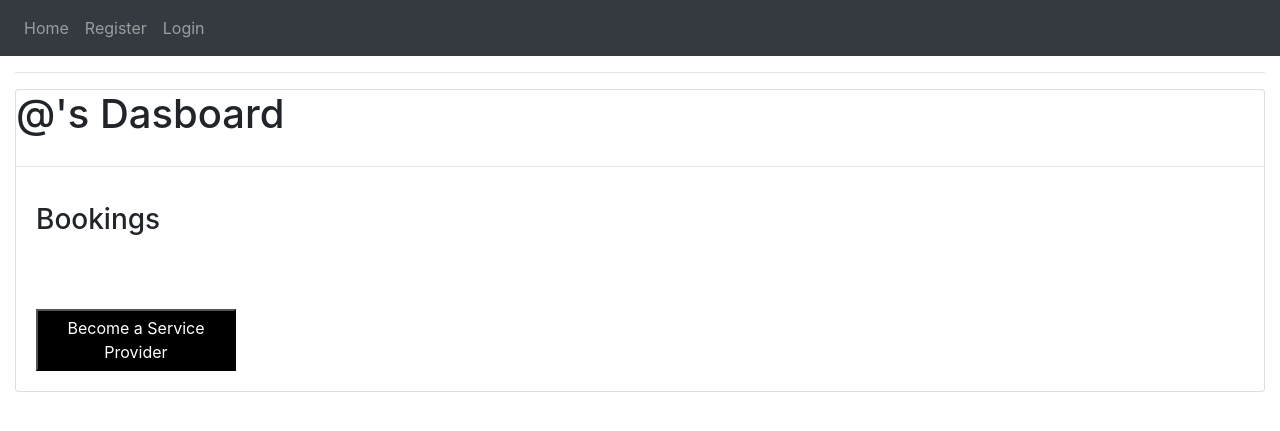
After one commit to AA24107/BookMyService, a Django app: template services/templates/services/dashboard.html in a window 1280 px wide. The commit adds this page. Shown: the top 431 px of the page. Run offline with Django 5.2, Linux system fonts and the light colour scheme; the template is opened without the code that fills it, so the values that code supplies are empty; some libraries are stand-ins or nearby versions.

Commit message:
Implement dashboard with conditional user/provider views

```diff
--- a/services/static/services/script.js
+++ b/services/static/services/script.js
@@ -1,14 +1,17 @@
 const searchInput = document.getElementById("search-bar");
 const cards = document.querySelectorAll(".service-card");
 
-searchInput.addEventListener("input", filterCards);
+if (searchInput) {
+    searchInput.addEventListener("input", filterCards);
+}
 
+console.log("Js working");
 
 cards.forEach(card => {
     const id = card.dataset.id;
 
     card.addEventListener("click", () => {
-        window.location.href = `service/${id}`
+        window.location.href = `/service/${id}`
     })
 })
 
--- a/services/static/services/styles.css
+++ b/services/static/services/styles.css
@@ -27,13 +27,14 @@
 }
 
 
-.card {
+.service-card {
     display: block;
     cursor: pointer;
     padding: 15px;
+    transition: 0.2s;
 }
 
-.card:hover {
+.service-card:hover {
     transform: translateY(-4px);
     box-shadow: 15px;
     background-color: rgb(170, 174, 179);
--- a/services/templates/services/become_provider.html
+++ b/services/templates/services/become_provider.html
@@ -6,14 +6,16 @@
 <br>
 <div class="card">
     <div class="container-fluid ">
-        <h1>Login</h1>
+        <h1>Become a Provider</h1>
+        <hr>
+        <h3>Username: @{{user.username}}</h3>
         <form class="card-body" action="{% url 'become_provider' %}" method="post">
             {% csrf_token %}
             <div class="form-group">
                 <input  class="form-control" autofocus type="text" name="description" placeholder="Description">
             </div>
             <div class="form-group">
-                <input  class="btn btn-primary" type="submit" value="Login">
+                <input  class="btn btn-primary" type="submit" value="Become a Provider">
             </div>
         </form>
     </div>
--- /dev/null
+++ b/services/templates/services/dashboard.html
@@ -0,0 +1,54 @@
+ {% extends "services/layout.html" %}
+
+{% block title %}{{user.username}}{% endblock %}
+{% block content %}
+    <hr>
+    <div class="card mb-3 dashboard" id="user-view">
+        <h1 class="card-title">@{{user.username}}'s Dasboard</h1>
+        <hr>
+        {% if not provider %}
+        <div class="card-body">
+            <h3>Bookings</h3>
+            {% for booking in bookings %}
+            <!--Bookings-->
+            {% endfor %}
+        </div>
+        <br>
+        <div class="card-body">
+            <button class="button" onclick="window.location.href=`{% url 'become_provider' %}`">
+                Become a Service Provider
+            </button>
+        </div>
+        {% else %}
+        <div class="card-body">
+            <h3>Requests</h3>
+            {% for request in requests %}
+            <!--Requests-->
+            {% endfor %}
+        </div>
+        <br>
+        <div class="card-body">
+            <h3>Services</h3>
+            {% for service in services %}
+            <div>
+                <div class= "card service-card mb-3" data-id="{{service.id}}">
+                    <div>
+                        <h5 class="card-title">{{service.name}}</h5>
+                        <hr>
+                        <p class="card-text">{{service.description}}</p>
+                        <p class="card-text">@{{service.provider.user.username}}</p>
+                        <p class="card-text"><strong>${{service.price}} </strong></p>
+                    </div>
+                </div>
+            </div>
+            {% endfor %}
+        </div>
+        <br>
+        <div class="card-body">
+            <button class="button" onclick="window.location.href=`{% url 'create_service' %}`">
+                Create a service
+            </button>
+        </div>
+    </div>
+    {% endif %}
+{% endblock %}
--- a/services/templates/services/detail.html
+++ b/services/templates/services/detail.html
@@ -14,7 +14,11 @@
         </div>
         <div>
             <button class="btn btn-secondary button" onclick="window.history.back()">Back</button>
-            <button class="btn btn-primary button">Book</button>
+            {% if service.provider.user.username == request.user.username %}
+                <button class="btn btn-primary button">Edit</button>
+            {% else %}
+                <button class="button">Book</button>
+            {% endif %}
         </div>
     </div>
 {% endblock %}
--- a/services/templates/services/index.html
+++ b/services/templates/services/index.html
@@ -18,14 +18,13 @@
                         <p class="card-text">{{service.description}}</p>
                         <p class="card-text">@{{service.provider.user.username}}</p>
                         <p class="card-text"><strong>${{service.price}} </strong></p>
-
                     </div>
                 </div>
             {% endfor %}
     </div>
     {% else %}
         <div>
-            <h3>No Services Available</h3>
+            <h3>No Services Found</h3>
         </div>
     {% endif %}
 {% endblock %}
--- a/services/templates/services/layout.html
+++ b/services/templates/services/layout.html
@@ -11,12 +11,12 @@
         <nav class="navbar navbar-expand-lg navbar-dark bg-dark ">
             <div>
                 <ul class="navbar-nav">
-                    {% if user.is_authenticated %}
                     <li class="nav-item">
                         <a class="nav-link" href="{% url 'index' %}">Home</a>
                     </li>
+                    {% if user.is_authenticated %}
                     <li class="nav-item">
-                        <a class="nav-link" href="##">Dashboard</a>
+                        <a class="nav-link" href="{% url 'dashboard' request.user.username %}">Dashboard</a>
                     </li>
                     <li class="nav-item">
                         <a class="nav-link" href="{% url 'logout' %}">Logout</a>
--- a/services/urls.py
+++ b/services/urls.py
@@ -9,5 +9,6 @@ urlpatterns = [
     path("login", views.login_view, name= "login"),
     path("become-provider", views.become_provider, name="become_provider"),
     path("create-service", views.create_service, name="create_service"),
-    path("service/<int:service_id>", views.detail, name="detail")
+    path("service/<int:service_id>", views.detail, name="detail"),
+    path("dashboard/<str:username>", views.dashboard, name="dashboard")
 ]
```
Also changed, not shown: services/views.py (+20 -5 lines).
